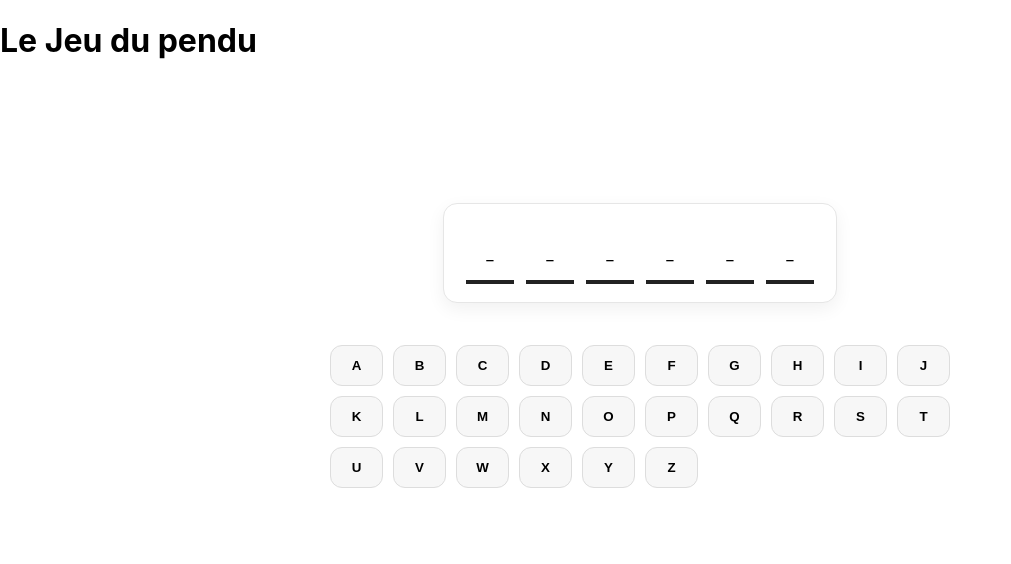
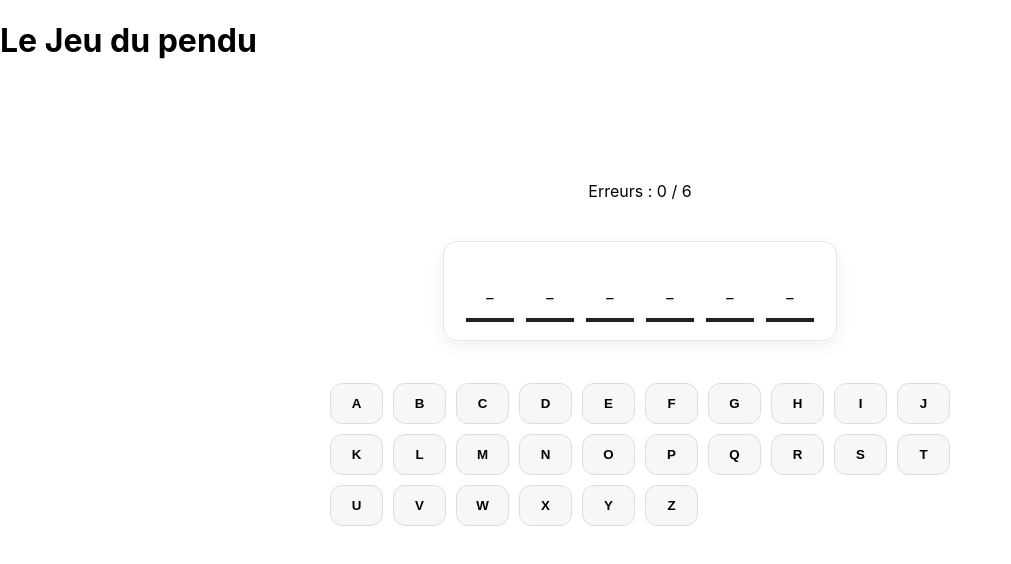
Before and after one commit to Fyxio/TP-Rendu, a React (Create React App) app: page / in a window 1280 px wide. Shown: the top 564 px of the page, without its empty margins (0-1011 px from the left). Built offline with nearby package versions, Linux system fonts and the light colour scheme; the HTML template or start-up script is replaced by a standard one.

Commit message:
Ajout d'un compteur d'erreur

```diff
--- a/src/components/Game.tsx
+++ b/src/components/Game.tsx
@@ -1,12 +1,16 @@
 import HangmanDisplay from "./HangmanDisplay";
 import WordDisplay from "./WordDisplay";
 import Keyboard from "./Keyboard";
-import { useEffect, useState } from "react";
+import { use, useEffect, useState } from "react";
 import { LetterState } from "./Letter";
 
 export default function Game() {
   const [word, setWord] = useState<string>("");
   const [letters, setLetters] = useState<LetterState[]>([]);
+  const [guessedLetters, setGuessedLetters] = useState<string[]>([]);
+  const MAX_ERRORS = 6;
+  const [errors, setErrors] = useState<number>(0);
+
 
   useEffect(() => {
     const words = ["pomme", "fraise"];
@@ -25,18 +29,31 @@ export default function Game() {
 
   // Quand on clique sur une lettre du clavier
   function handleGuess(letter: string) {
-    setLetters((prev) =>
-      prev.map((l) =>
-        l.display === letter ? { ...l, state: "Display" } : l
-      )
-    );
+  if (guessedLetters.includes(letter)) return;
+
+  setGuessedLetters(prev => [...prev, letter]);
+
+  const isCorrect = letters.some(l => l.display === letter);
+
+  if (!isCorrect) {
+    setErrors(prev => prev + 1);
+    return;
   }
+  setLetters(prev =>
+    prev.map(l =>
+      l.display === letter ? { ...l, state: "Display" } : l
+    )
+  );
+}
 
   return (
     <div className="Game">
-      <WordDisplay letters={letters}/>
-      <Keyboard onGuess={(handleGuess) => console.log("click", handleGuess)}/>
-      {/* <HangmanDisplay /> */}
+        <p>Erreurs : {errors} / {MAX_ERRORS}</p>
+
+        <WordDisplay letters={letters}/>
+
+        <Keyboard onGuess={handleGuess} guessed={guessedLetters} />
+        {/* <HangmanDisplay /> */}
     </div>
   );
 }
```
